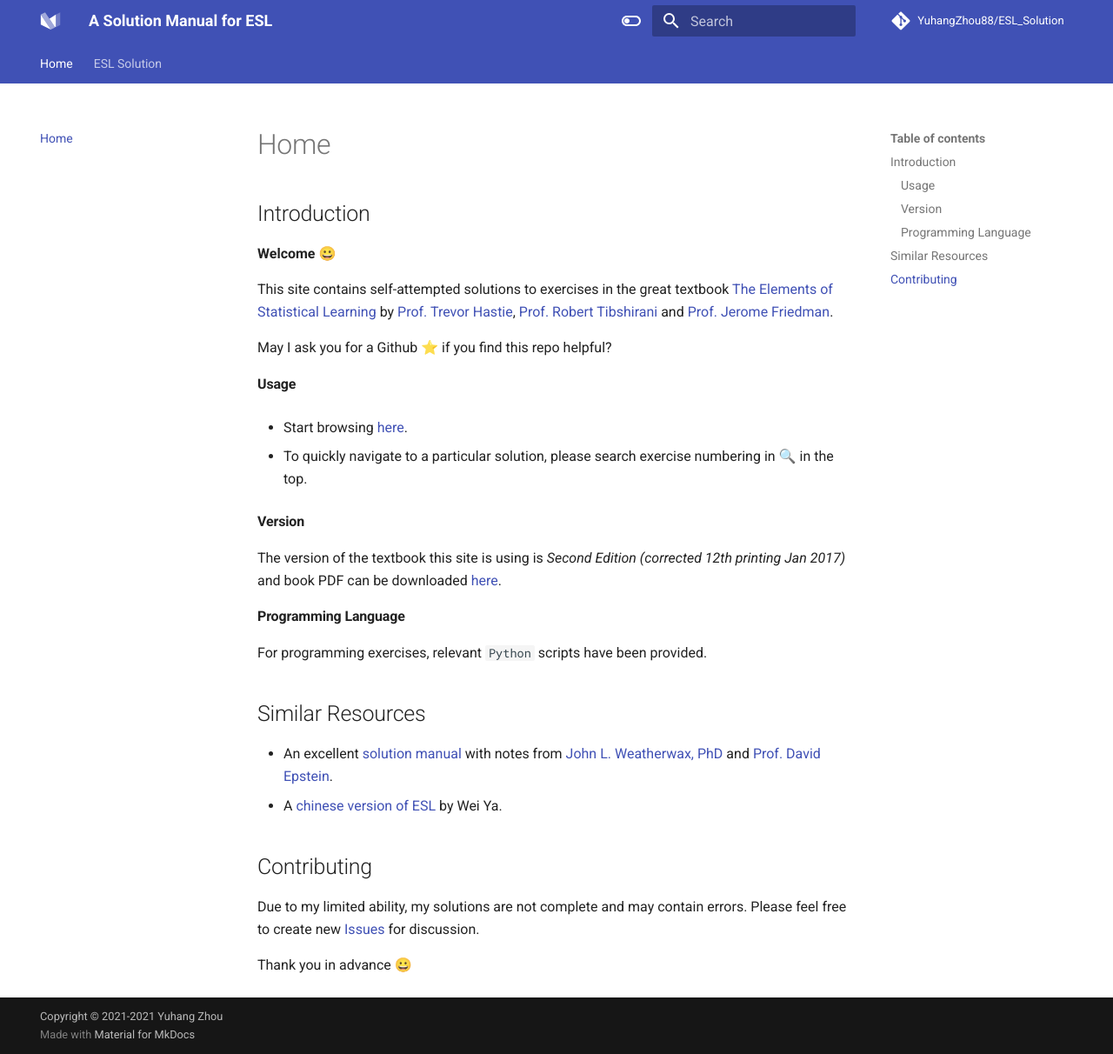
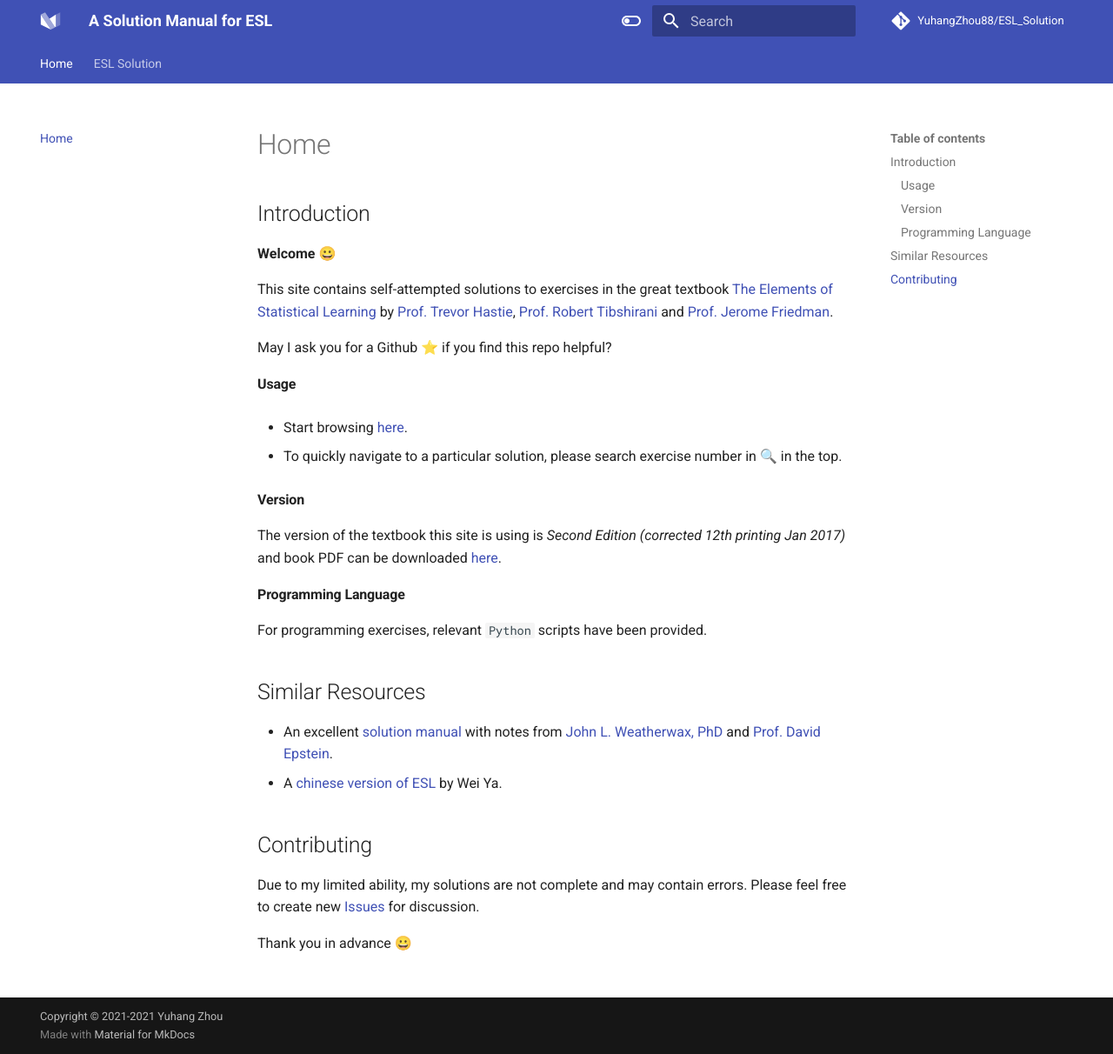
Before and after one commit to YuhangZhou88/ESL_Solution, an MkDocs documentation site: the page built from docs/index.md, in a window 1280 px wide and 1212 px high. Shown: the whole window at 87% size. Built offline with MkDocs 1.6.1 and Material for MkDocs 9.7.7, drawn with Linux system fonts in a browser that asks for light colours; comment, search, counter and statistics services are not loaded.

Commit message:
Fix typo

```diff
--- a/docs/index.md
+++ b/docs/index.md
@@ -9,7 +9,7 @@ May I ask you for a Github ⭐ if you find this repo helpful?
 #### Usage
 * Start browsing [here](ESL-Solution/2-Overview-of-Supervised-Learning/ex2-1.md).
 
-* To quickly navigate to a particular solution, please search exercise numbering in 🔍 in the top.
+* To quickly navigate to a particular solution, please search exercise number  in 🔍 in the top.
 
 #### Version
 The version of the textbook this site is using is *Second Edition (corrected 12th printing Jan 2017)* and book PDF can be downloaded [here](https://web.stanford.edu/~hastie/ElemStatLearn/).
```
